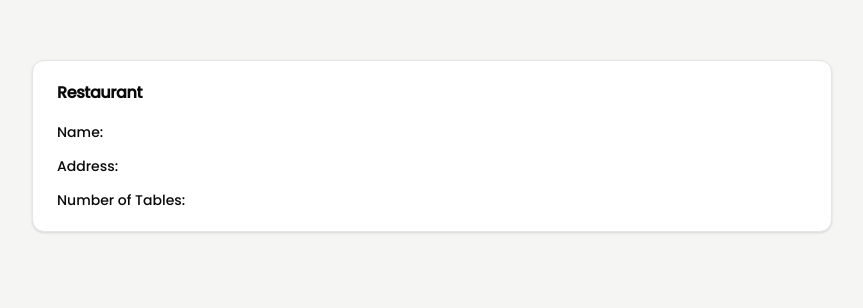
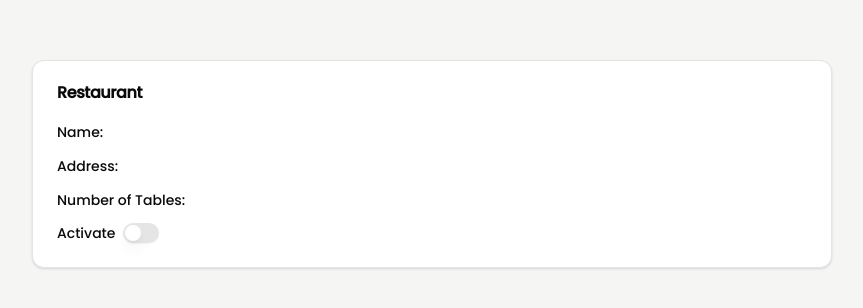
Before and after one commit to ronak-wani/Tables4u, a Next.js app: page /owners/NewRestaurant/EditRestaurant in a window 1280 px wide. Shown: the part 116-424 px from the top of the page, without its empty margins (208-1071 px from the left). Built offline with nearby package versions, Linux system fonts and the light colour scheme.

Commit message:
Activate Restaurant Feature Added

```diff
--- a/package.json
+++ b/package.json
@@ -20,6 +20,7 @@
     "@radix-ui/react-radio-group": "^1.2.1",
     "@radix-ui/react-select": "^2.1.2",
     "@radix-ui/react-slot": "^1.1.0",
+    "@radix-ui/react-switch": "^1.1.1",
     "axios": "^1.7.7",
     "class-variance-authority": "^0.7.0",
     "clsx": "^2.1.1",
--- a/src/app/owners/NewRestaurant/EditRestaurant/page.tsx
+++ b/src/app/owners/NewRestaurant/EditRestaurant/page.tsx
@@ -1,8 +1,18 @@
-import React from 'react';
+'use client';
+import React, {useState} from 'react';
+import {
+    Dialog,
+    DialogContent,
+    DialogDescription,
+    DialogHeader,
+    DialogTitle,
+    DialogTrigger,
+} from "@/components/ui/dialog"
 import {Label} from "@/components/ui/label";
 import { Input } from "@/components/ui/input"
 import {Card, CardContent, CardHeader, CardTitle} from "@/components/ui/card";
-import {Select, SelectContent, SelectItem, SelectTrigger, SelectValue} from "@/components/ui/select";
+import { Switch } from "@/components/ui/switch"
+
 interface EditRestaurantPageProps {
     params: { Name: string; Address: string; numberOfTables: number };
 }
@@ -25,6 +35,17 @@
             </div>
         );
     }
+    const [isActive, setActive] = useState(false);
+    const [dialogOpen, setDialogOpen] = useState(false);
+    const handleChange = (checked: boolean) => {
+        if (!isActive && dialogOpen) {
+            setActive(checked);
+        }
+        if(checked){
+            setDialogOpen(true);
+        }
+    };
+
     return (
         <>
             <div className={`flex justify-center items-center h-full mt-44`}>
@@ -41,6 +62,39 @@
                                     <Label>Number of Tables: {numberOfTables}</Label>
                                     {tables}
                                 </div>
+                                <div className="flex items-center space-x-2">
+                                    <Label htmlFor="activate">Activate</Label>
+                                    <Switch id="activate" checked={isActive} onCheckedChange={handleChange}/>
+                                    <Dialog open={dialogOpen} onOpenChange={setDialogOpen}>
+                                        <DialogContent>
+                                            <DialogTitle>Are you absolutely sure?</DialogTitle>
+                                            <DialogDescription>
+                                                Once the restaurant is activated then it cannot be undone and nothing
+                                                can be changed
+                                            </DialogDescription>
+                                            <div className="flex justify-end space-x-2">
+                                                <button
+                                                    className="px-4 py-2 bg-gray-200 rounded"
+                                                    onClick={() => {
+                                                        handleChange(false); // Reset the switch if the user cancels
+                                                        setDialogOpen(false);
+                                                    }}
+                                                >
+                                                    Cancel
+                                                </button>
+                                                <button
+                                                    className="px-4 py-2 bg-blue-600 text-white rounded"
+                                                    onClick={() => {
+                                                        handleChange(true); // Confirm the activation
+                                                        setDialogOpen(false);
+                                                    }}
+                                                >
+                                                    Confirm
+                                                </button>
+                                            </div>
+                                        </DialogContent>
+                                    </Dialog>
+                                </div>
                             </div>
                         </form>
                     </CardContent>
--- /dev/null
+++ b/src/components/ui/switch.tsx
@@ -0,0 +1,29 @@
+"use client"
+
+import * as React from "react"
+import * as SwitchPrimitives from "@radix-ui/react-switch"
+
+import { cn } from "@/lib/utils"
+
+const Switch = React.forwardRef<
+  React.ElementRef<typeof SwitchPrimitives.Root>,
+  React.ComponentPropsWithoutRef<typeof SwitchPrimitives.Root>
+>(({ className, ...props }, ref) => (
+  <SwitchPrimitives.Root
+    className={cn(
+      "peer inline-flex h-5 w-9 shrink-0 cursor-pointer items-center rounded-full border-2 border-transparent shadow-sm transition-colors focus-visible:outline-none focus-visible:ring-2 focus-visible:ring-ring focus-visible:ring-offset-2 focus-visible:ring-offset-background disabled:cursor-not-allowed disabled:opacity-50 data-[state=checked]:bg-primary data-[state=unchecked]:bg-input",
+      className
+    )}
+    {...props}
+    ref={ref}
+  >
+    <SwitchPrimitives.Thumb
+      className={cn(
+        "pointer-events-none block h-4 w-4 rounded-full bg-background shadow-lg ring-0 transition-transform data-[state=checked]:translate-x-4 data-[state=unchecked]:translate-x-0"
+      )}
+    />
+  </SwitchPrimitives.Root>
+))
+Switch.displayName = SwitchPrimitives.Root.displayName
+
+export { Switch }
```
Also changed, not shown: 1 other file (tests, documents, lock files or other folders).
